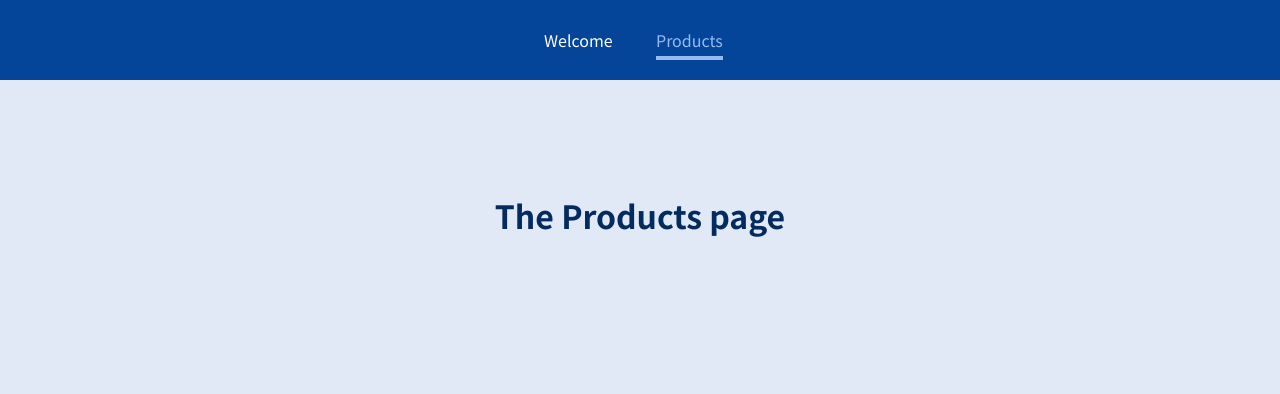
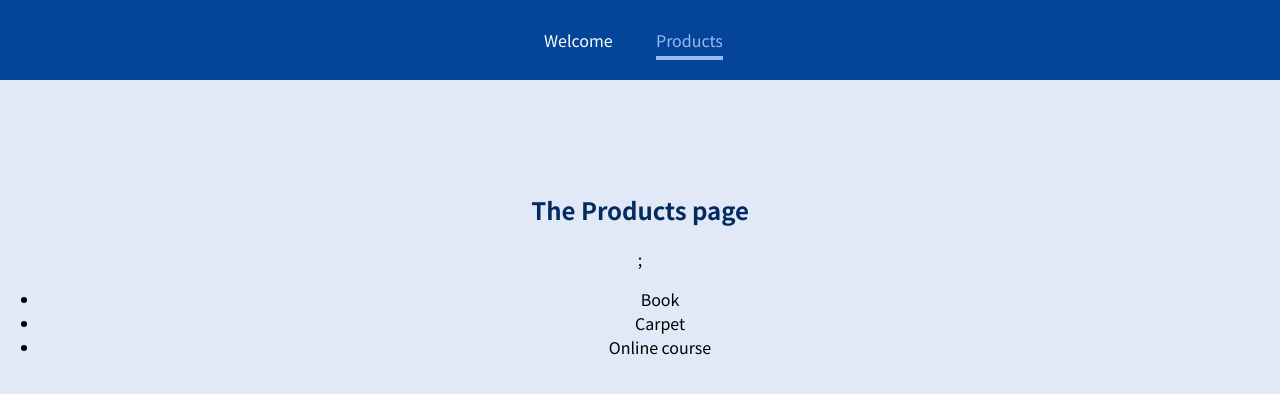
Before and after one commit to ejaramillom/react-multi-page-spa-react-router, a JavaScript app: page /products in a window 1280 px wide. Shown: the top 394 px of the page. Built offline with nearby package versions, Linux system fonts and the light colour scheme.

Commit message:
272 adding dynamic routes with params

```diff
--- a/src/App.js
+++ b/src/App.js
@@ -2,6 +2,7 @@ import { Route } from "react-router-dom";
 import MainHeader from "./components/MainHeader";
 import Products from "./pages/Products";
 import Welcome from "./pages/Welcome";
+import ProductDetail from "./pages/ProductDetail";
 
 function App() {
   return (
@@ -13,6 +14,9 @@ function App() {
         </Route>
         <Route path="/products">
           <Products />
+        </Route>
+        <Route path="/product-detail/:productId">
+          <ProductDetail />
         </Route>
       </main>
     </div>
--- /dev/null
+++ b/src/pages/ProductDetail.js
@@ -0,0 +1,9 @@
+const ProductDetail = () => {
+  return (
+    <section>
+      <h1>Product detail</h1>
+    </section>
+  );
+};
+
+export default ProductDetail;
--- a/src/pages/Products.js
+++ b/src/pages/Products.js
@@ -1,5 +1,14 @@
 const Products = () => {
-  return <h1>The Products page</h1>;
+  return (
+    <section>
+      <h1>The Products page</h1>;
+      <ul>
+        <li>Book</li>
+        <li>Carpet</li>
+        <li>Online course</li>
+      </ul>
+    </section>
+  );
 };
 
 export default Products;
```
